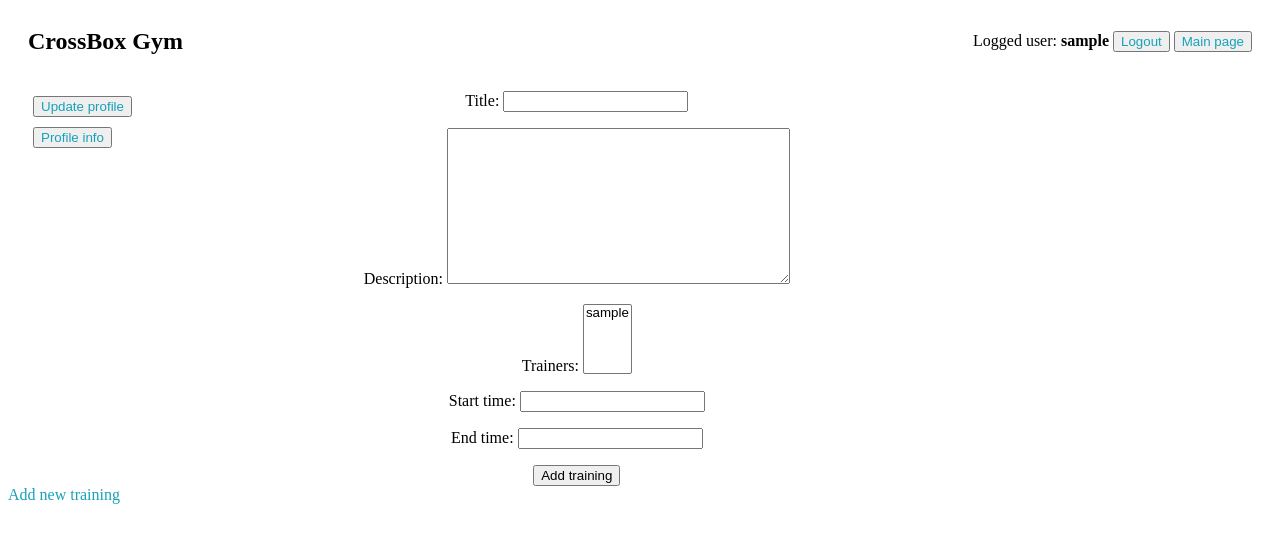
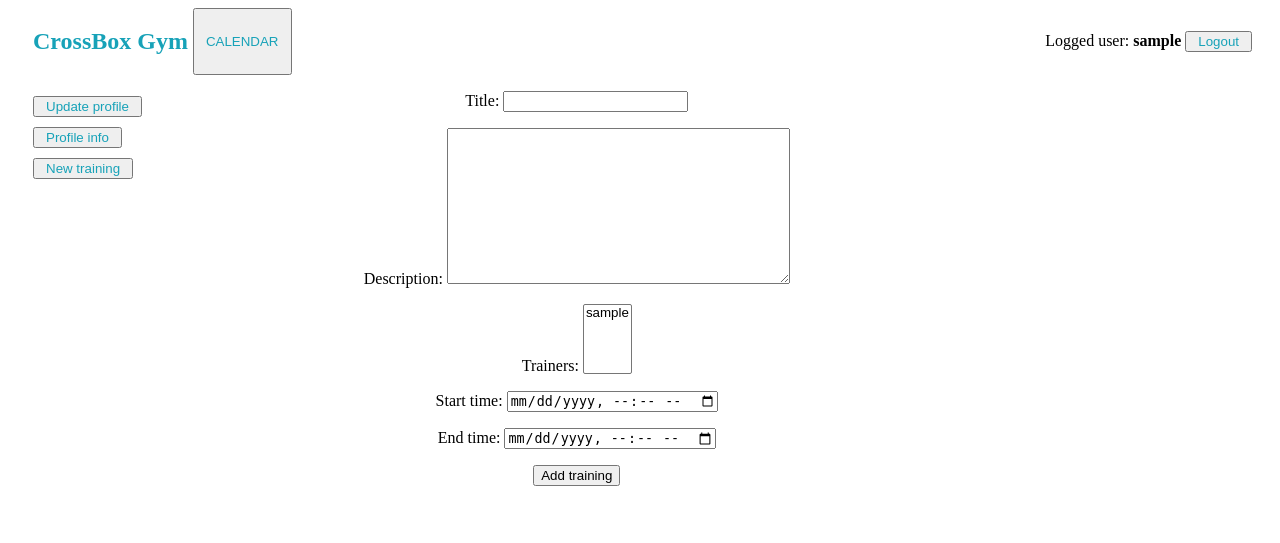
Before and after one commit to JaworskiJakub/project_gym, a Django app: page /add_training/ in a window 1280 px wide. Shown: the top 543 px of the page. Run offline with Django 4.2, Linux system fonts and the light colour scheme; the visitor is signed in with stand-in values (Sample User, id 1); data comes from the database, SQL or seed files in the repository; parts of the project's set-up code (start-up, migrations or seed data) failed here and were passed over.

Commit message:
Training details

```diff
--- a/gym/gym/urls.py
+++ b/gym/gym/urls.py
@@ -27,5 +27,6 @@ urlpatterns = [
     path('profile/', update_profile, name='update_profile'),
     path('profile_info/', profile_info, name='profile_info'),
     path('add_training/', TrainingAddView.as_view(), name='add_training'),
-    path('calendar/', CalendarView.as_view(), name='calendar')
+    path('calendar/', CalendarView.as_view(), name='calendar'),
+    path('calendar/training/<int:id>/', TrainingView.as_view(), name='training_details')
 ]
--- a/gym/gym_app/forms.py
+++ b/gym/gym_app/forms.py
@@ -44,3 +44,7 @@ class TrainingForm(forms.ModelForm):
     class Meta:
         model = Training
         fields = '__all__'
+        widgets = {
+            'start_time': forms.DateTimeInput(attrs={'type': 'datetime-local'}),
+            'end_time': forms.DateTimeInput(attrs={'type': 'datetime-local'}),
+        }
--- a/gym/gym_app/templates/base.html
+++ b/gym/gym_app/templates/base.html
@@ -10,44 +10,42 @@
 <div class="menu">
     {% if request.user.is_authenticated %}
         <div class="gym-name">
-            <h2>CrossBox Gym</h2>
+            <h2><a href="{% url 'index' %}">CrossBox Gym</a></h2>
+            <button><a href="{% url 'calendar' %}">CALENDAR</a></button>
         </div>
         <div class="main-buttons">
             Logged user:
             <b>{{ request.user.username }}</b>
             <button><a href="{% url 'logout' %}">Logout</a></button>
-            <button><a href="{% url 'index' %}">Main page</a></button>
         </div>
     {% else %}
         <div class="gym-name">
-            <h2>CrossBox Gym</h2>
+            <h2><a href="{% url 'index' %}">CrossBox Gym</a></h2>
+            <button><a href="{% url 'calendar' %}">CALENDAR</a></button>
         </div>
         <div class="main-buttons">
             <button><a href="{% url 'login' %}">Login</a></button>
             <button><a href="{% url 'add_user' %}">Create account</a></button>
-            <button><a href="{% url 'index' %}">Main page</a></button>
         </div>
     {% endif %}
 </div>
 <div class="main-page">
     <div class="user-menu">
+    <ul>
         {% if request.user.is_authenticated %}
-            <ul>
-                <li><button><a href="{% url 'update_profile' %}">Update profile</a></button></li>
-                <li><button><a href="{% url 'profile_info' %}">Profile info</a></button></li>
-            </ul>
+            <li><button><a href="{% url 'update_profile' %}">Update profile</a></button></li>
+            <li><button><a href="{% url 'profile_info' %}">Profile info</a></button></li>
+            {% if perms.gym_app.add_training %}
+                <li><button><a href="{% url 'add_training' %}">New training</a></button></li>
+            {% endif %}
         {% endif %}
+    </ul>
     </div>
     <div class="main-content">
     {% block content %}
     {% endblock %}
     </div>
 </div>
-<div>
-    {% if perms.gym_app.add_training %}
-        <a href="{% url 'add_training' %}">Add new training</a>
-    {% endif %}
-</div>
 {% block calendar %}
 {% endblock %}
 </body>
--- a/gym/gym_app/utils.py
+++ b/gym/gym_app/utils.py
@@ -12,7 +12,7 @@ class Calendar(HTMLCalendar):
         trainings_per_day = trainings.filter(start_time__day=day)
         d = ''
         for training in trainings_per_day:
-            d += f'<li> {training.title} </li>'
+            d += f'<li><a href="training/{training.id}/">{training.title}</a></li>'
 
         if day != 0:
             return f'<td><span class="date">{day}</span><ul> {d} </ul></td>'
--- a/gym/gym_app/views.py
+++ b/gym/gym_app/views.py
@@ -139,3 +139,12 @@ def next_month(d):
     next_month = last + timedelta(days=1)
     month = 'month=' + str(next_month.year) + '-' + str(next_month.month)
     return month
+
+
+class TrainingView(View):
+    def get(self, request, id):
+        training = Training.objects.get(pk=id)
+        ctx = {
+            'training': training
+        }
+        return render(request, 'training_details.html', ctx)
--- a/gym/static/css/style.css
+++ b/gym/static/css/style.css
@@ -6,6 +6,7 @@
 
 .gym-name {
     padding-left: 20px;
+    display: flex;
 }
 
 .main-buttons {
@@ -22,6 +23,7 @@ li {
 
 a {
     text-decoration: none;
+    padding: 5px;
 }
 
 .main-page {
```
Also changed, not shown: gym/gym_app/templates/training_details.html (added, +9 -0 lines).
